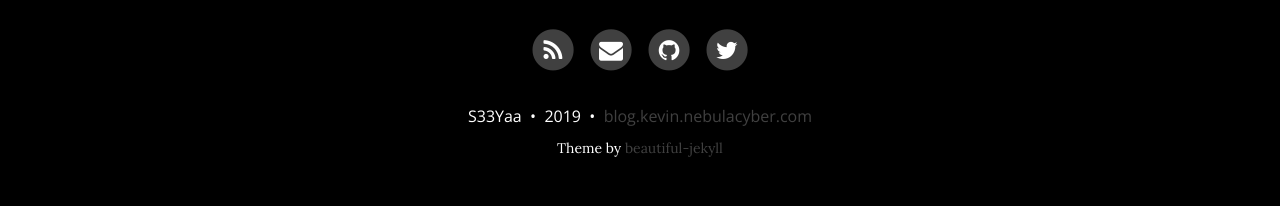
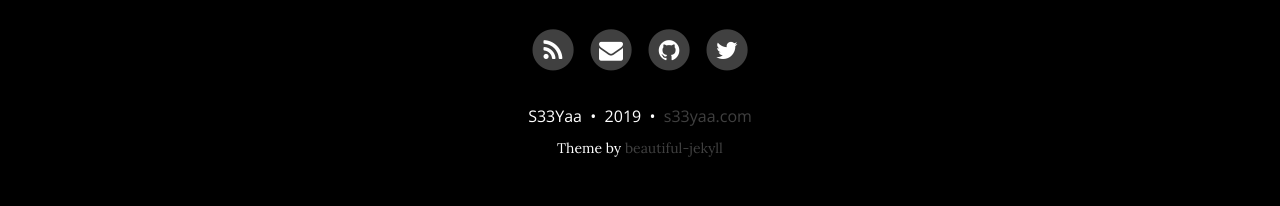
Before and after one commit to vevinkirk/vevinkirk.github.io, a Jekyll site: the page built from index.html, in a window 1280 px wide. Shown: the part 705-911 px from the top of the page. Built offline with Jekyll 4.4.1, drawn with Linux system fonts in a browser that asks for light colours; nearby versions of some CDN libraries; the list of posts is cut into pages by our own code.

Commit message:
Update _config.yml

```diff
--- a/_config.yml
+++ b/_config.yml
@@ -4,7 +4,7 @@
 # baseurl is the website's URL without the hostname
 
 # If you are building a simple GitHub user page (https://username.github.io) then use these settings:
-url: "https://blog.kevin.nebulacyber.com"
+url: "https://s33yaa.com"
 baseurl: ""
 
 # If you are building a GitHub project page then use these settings:
@@ -98,7 +98,7 @@
 
 # How to display the link to the website in the footer
 # Remove this if you don't want a link in the footer
-url-pretty: "blog.kevin.nebulacyber.com"  # eg. "deanattali.com/beautiful-jekyll"
+url-pretty: "s33yaa.com"  # eg. "deanattali.com/beautiful-jekyll"
 
 # --- Web Statistics Section --- #
 
```
